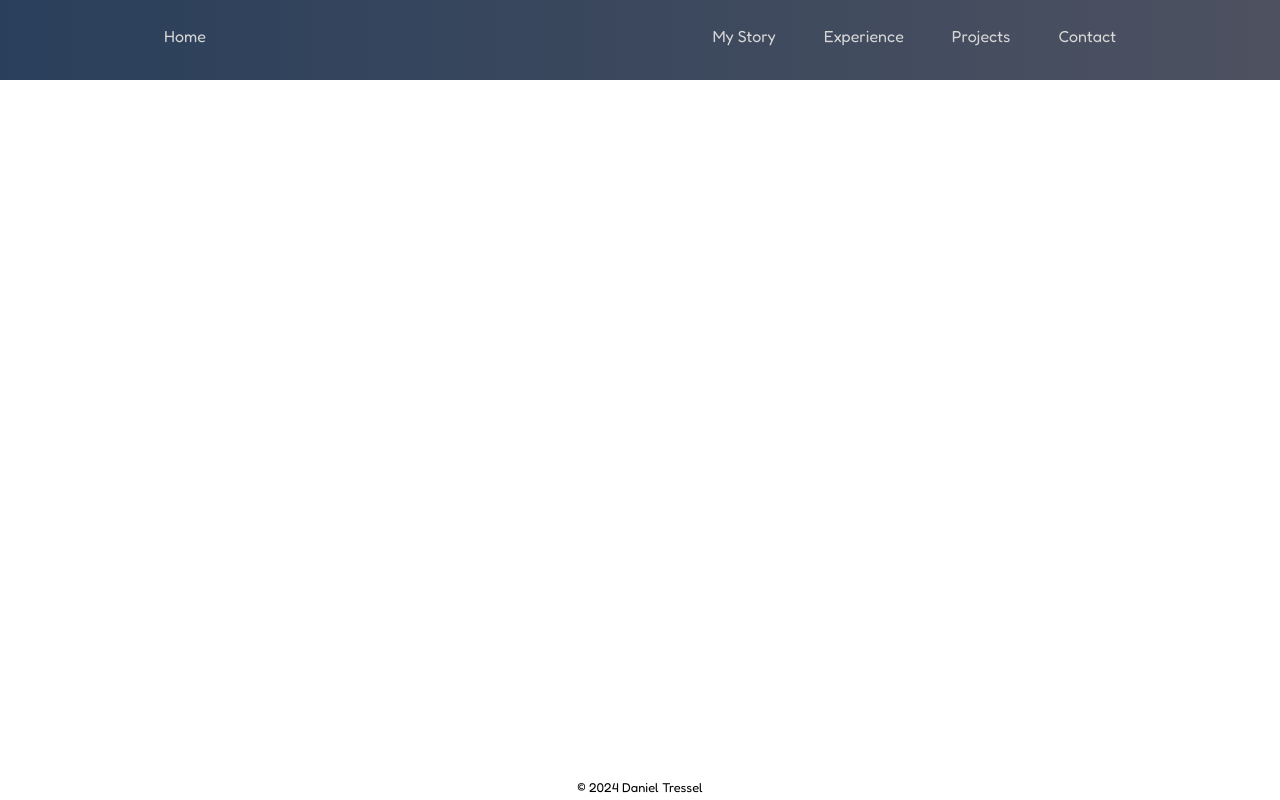
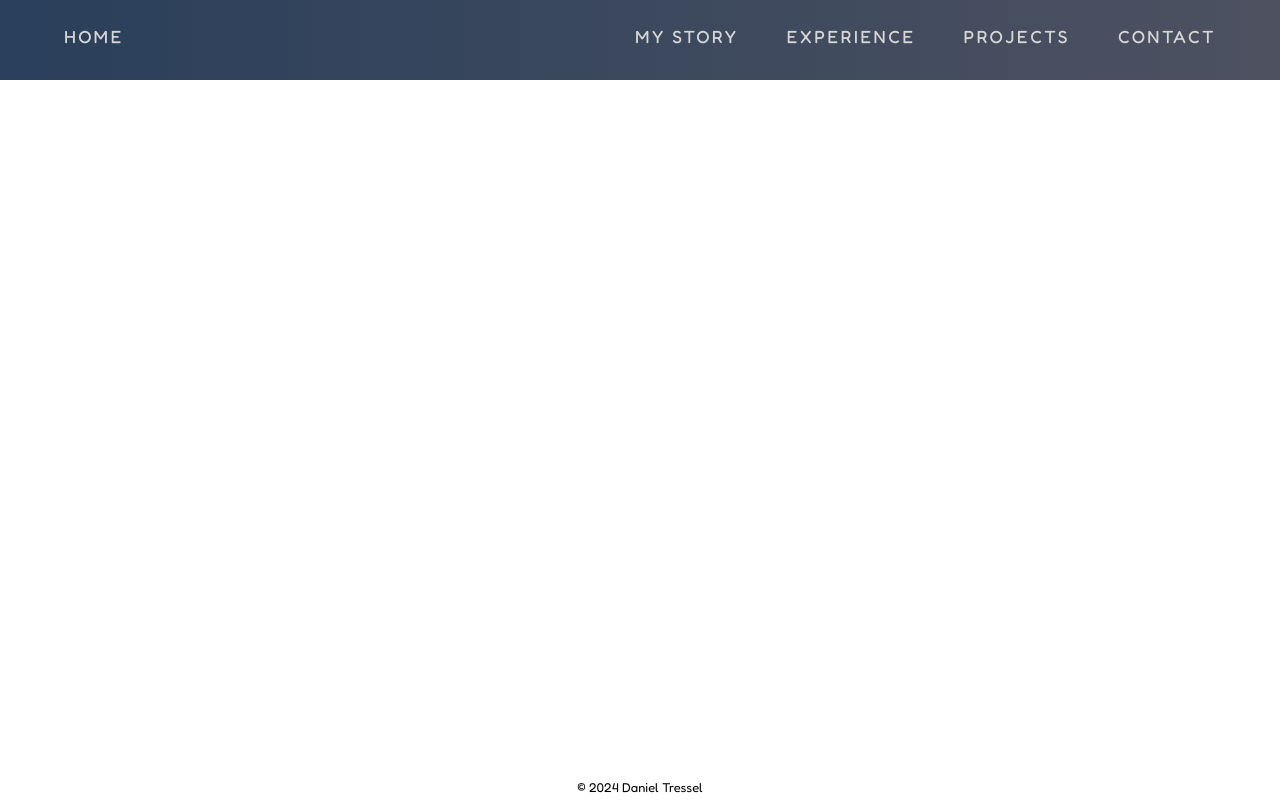
Before and after one commit to dtressel/portfolio-site, a React (Create React App) app: page / in a window 1280 px wide. Built offline with nearby package versions, Linux system fonts and the light colour scheme.

Commit message:
adjust navbar styling

```diff
--- a/src/layouts/NavBar/NavBar.css
+++ b/src/layouts/NavBar/NavBar.css
@@ -4,14 +4,18 @@
   background: var(--grey-blue-gradient);
   position: fixed;
   width: 100vw;
+  font-size: 1.1rem;
+  letter-spacing: .15rem;
+  font-weight: 450;
 }
 
 .navbar-content-container {
   width: 100%;
-  max-width: 1000px;
+  max-width: 1200px;
   height: var(--navbar-height);
   display: grid;
   grid-template-columns: auto 1fr;
+  margin: 0 1.5rem;
 }
 
 .navbar-right-side, .navbar-left-side {
@@ -52,7 +56,7 @@
   position: relative;
   background: var(--grey-blue-gradient);
   padding: 1rem 0;
-  border: 1px solid rgb(52, 52, 52);
+  border: 1px solid rgb(99, 99, 99);
   display: flex;
   justify-content: center;
   top: -13.6rem;
@@ -98,7 +102,7 @@
   margin: .3rem 0;
 } */
 
-@media (width < 550px) {
+@media (width < 800px) {
   .navbar-right-side .navbar-link {
     display: none;
   }
--- a/src/layouts/NavBar/NavBar.js
+++ b/src/layouts/NavBar/NavBar.js
@@ -3,7 +3,7 @@ import { Link } from 'react-router-dom';
 import './NavBar.css';
 import MenuRoundedIcon from '@mui/icons-material/MenuRounded';
 
-const links = ["My Story", "Experience", "Projects", "Contact"];
+const links = ["MY STORY", "EXPERIENCE", "PROJECTS", "CONTACT"];
 
 function NavBar() {
   const [dropdownIsOpen, setdropdownIsOpen] = useState(false);
@@ -18,7 +18,7 @@ function NavBar() {
           <Link
             className="navbar-link"
             to='/'
-          >Home</Link>
+          >HOME</Link>
         </div>
         <div className="navbar-right-side">
           {links.map((link) => (
```
